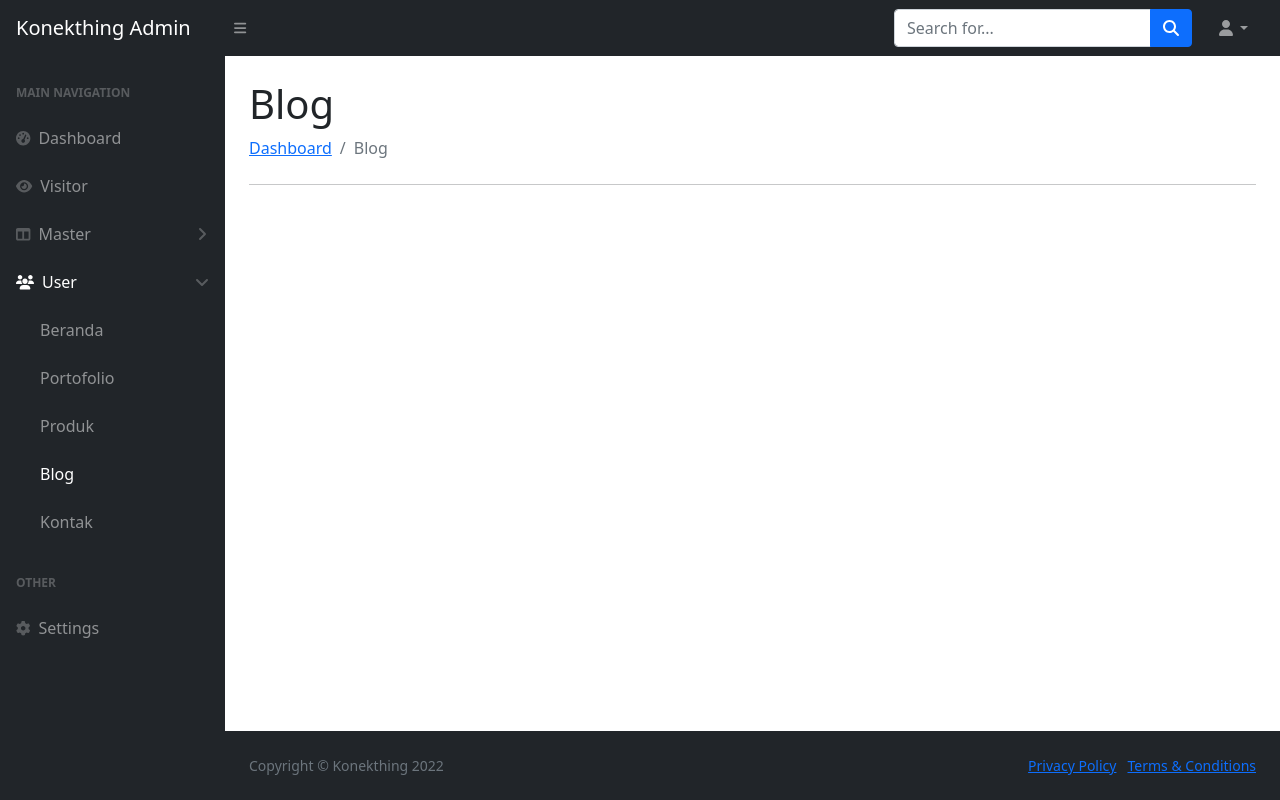
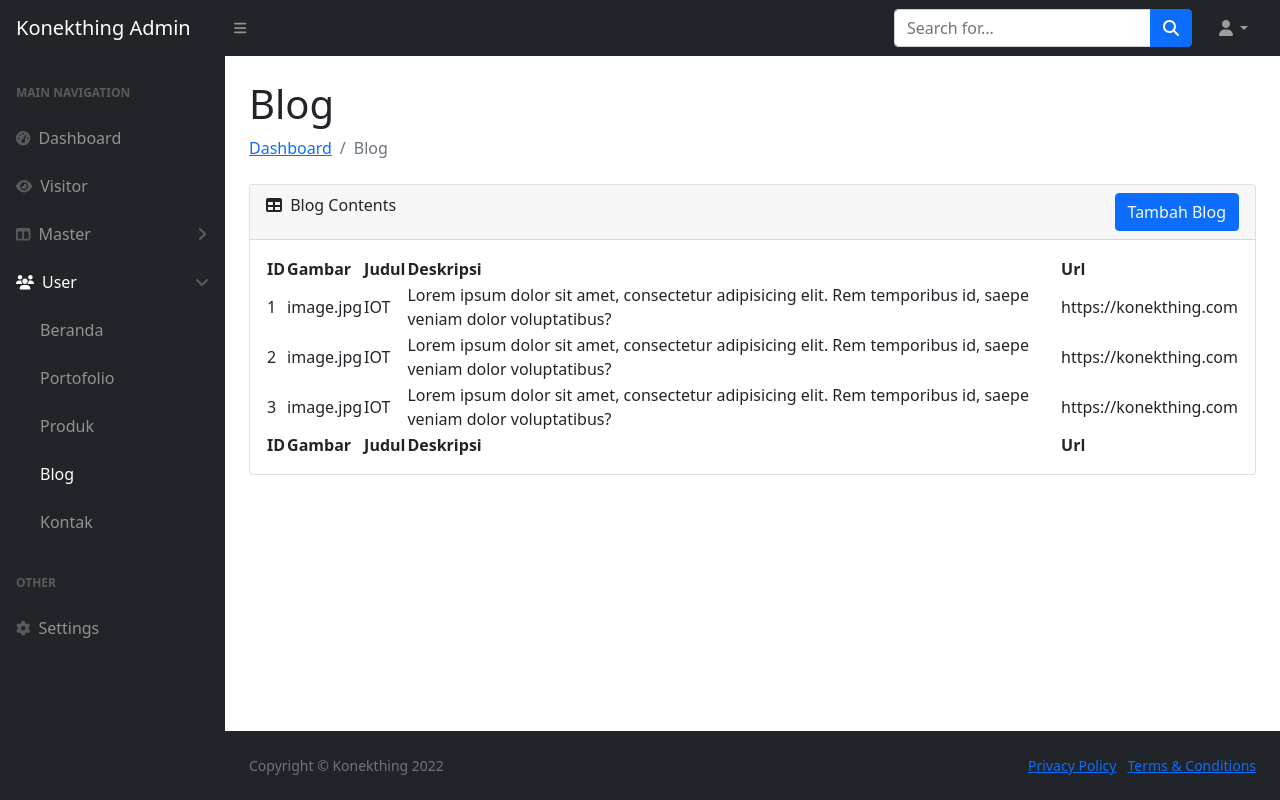
Before and after one commit to RizlaAzc/konekthing-admin, a CodeIgniter app: page /konekthing-admin/blog in a window 1280 px wide. Run offline with CodeIgniter, Linux system fonts and the light colour scheme; some libraries are stand-ins or nearby versions.

Commit message:
revisi halaman user (2)

```diff
--- a/application/controllers/beranda.php
+++ b/application/controllers/beranda.php
@@ -9,7 +9,8 @@ class beranda extends CI_Controller
 
     public function index()
     {
-        $this->load->view('header');
+        $title['title'] = 'Beranda - Konekthing Admin';
+        $this->load->view('header', $title);
         $this->load->view('admin/user/beranda/beranda');
         $this->load->view('footer');
     }
--- a/application/controllers/blog.php
+++ b/application/controllers/blog.php
@@ -9,7 +9,8 @@ class blog extends CI_Controller
 
     public function index()
     {
-        $this->load->view('header');
+        $title['title'] = 'Blog - Konekthing Admin';
+        $this->load->view('header', $title);
         $this->load->view('admin/user/blog/blog');
         $this->load->view('footer');
     }
--- a/application/controllers/dashboard.php
+++ b/application/controllers/dashboard.php
@@ -9,7 +9,8 @@ class dashboard extends CI_Controller
 
     public function index()
     {
-        $this->load->view('header');
+        $title['title'] = 'Dashboard - Konekthing Admin';
+        $this->load->view('header', $title);
         $this->load->view('admin/dashboard');
         $this->load->view('footer');
     }
--- a/application/controllers/kontak.php
+++ b/application/controllers/kontak.php
@@ -9,7 +9,8 @@ class kontak extends CI_Controller
 
     public function index()
     {
-        $this->load->view('header');
+        $title['title'] = 'Kontak - Konekthing Admin';
+        $this->load->view('header', $title);
         $this->load->view('admin/user/kontak/kontak');
         $this->load->view('footer');
     }
--- a/application/controllers/settings.php
+++ b/application/controllers/settings.php
@@ -9,7 +9,8 @@ class settings extends CI_Controller
 
     public function index()
     {
-        $this->load->view('header');
+        $title['title'] = 'Settings - Konekthing Admin';
+        $this->load->view('header',$title);
         $this->load->view('admin/settings');
         $this->load->view('footer');
     }
--- a/application/controllers/visitor.php
+++ b/application/controllers/visitor.php
@@ -9,7 +9,8 @@ class visitor extends CI_Controller
 
     public function index()
     {
-        $this->load->view('header');
+        $title['title'] = 'Visitor - Konekthing Admin';
+        $this->load->view('header', $title);
         $this->load->view('admin/visitor');
         $this->load->view('footer');
     }
--- a/application/views/admin/user/blog/blog.php
+++ b/application/views/admin/user/blog/blog.php
@@ -6,8 +6,56 @@
                 <li class="breadcrumb-item"><a href="<?= base_url('dashboard') ?>">Dashboard</a></li>
                 <li class="breadcrumb-item active">Blog</li>
             </ol>
-            <div>
-                <hr>
+            <div class="card mb-4">
+                <div class="card-header">
+                    <i class="fas fa-table me-1"></i>
+                    Blog Contents <a href="<?= base_url('blog/tambah_blog') ?>" class="btn btn-primary text-light" style="float: right;">Tambah Blog</a>
+                </div>
+                <div class="card-body">
+                    <table id="datatablesSimple">
+                        <thead>
+                            <tr>
+                                <th>ID</th>
+                                <th>Gambar</th>
+                                <th>Judul</th>
+                                <th>Deskripsi</th>
+                                <th>Url</th>
+                            </tr>
+                        </thead>
+                        <tfoot>
+                            <tr>
+                                <th>ID</th>
+                                <th>Gambar</th>
+                                <th>Judul</th>
+                                <th>Deskripsi</th>
+                                <th>Url</th>
+                            </tr>
+                        </tfoot>
+                        <tbody>
+                            <tr>
+                                <td>1</td>
+                                <td>image.jpg</td>
+                                <td>IOT</td>
+                                <td>Lorem ipsum dolor sit amet, consectetur adipisicing elit. Rem temporibus id, saepe veniam dolor voluptatibus?</td>
+                                <td>https://konekthing.com</td>
+                            </tr>
+                            <tr>
+                                <td>2</td>
+                                <td>image.jpg</td>
+                                <td>IOT</td>
+                                <td>Lorem ipsum dolor sit amet, consectetur adipisicing elit. Rem temporibus id, saepe veniam dolor voluptatibus?</td>
+                                <td>https://konekthing.com</td>
+                            </tr>
+                            <tr>
+                                <td>3</td>
+                                <td>image.jpg</td>
+                                <td>IOT</td>
+                                <td>Lorem ipsum dolor sit amet, consectetur adipisicing elit. Rem temporibus id, saepe veniam dolor voluptatibus?</td>
+                                <td>https://konekthing.com</td>
+                            </tr>
+                        </tbody>
+                    </table>
+                </div>
             </div>
         </div>
     </main>
--- a/application/views/admin/user/portofolio/edit_portofolio.php
+++ b/application/views/admin/user/portofolio/edit_portofolio.php
@@ -1,11 +1,11 @@
 <div id="layoutSidenav_content">
     <main>
         <div class="container-fluid px-4">
-            <h1 class="mt-4">Edit portofolio</h1>
+            <h1 class="mt-4">Edit Portofolio</h1>
             <ol class="breadcrumb mb-4">
                 <li class="breadcrumb-item"><a href="<?= base_url('dashboard') ?>">Dashboard</a></li>
-                <li class="breadcrumb-item"><a href="<?= base_url(' portofolio') ?>"> portofolio</a></li>
-                <li class="breadcrumb-item active">Edit portofolio</li>
+                <li class="breadcrumb-item"><a href="<?= base_url(' portofolio') ?>"> Portofolio</a></li>
+                <li class="breadcrumb-item active">Edit Portofolio</li>
             </ol>
             <div>
                 <hr>
--- a/application/views/admin/user/portofolio/portofolio.php
+++ b/application/views/admin/user/portofolio/portofolio.php
@@ -9,12 +9,12 @@
             <div>
                 <hr>
                 <table border="1">
-                    <a href="<?= base_url('portofolio/tambah_portofolio') ?>">Tambah portofolio</a>
+                    <a href="<?= base_url('portofolio/tambah_portofolio') ?>">Tambah Portofolio</a>
                     <br>
                     <br>
                     <tr>
                         <td>ID</td>
-                        <td>Nama portofolio</td>
+                        <td>Nama Portofolio</td>
                         <td>Aksi</td>
                     </tr>
                     <?php
--- a/application/views/header.php
+++ b/application/views/header.php
@@ -7,7 +7,7 @@
     <meta name="viewport" content="width=device-width, initial-scale=1, shrink-to-fit=no" />
     <meta name="description" content="" />
     <meta name="author" content="" />
-    <title>Konekthing Admin</title>
+    <title><?= $title; ?></title>
     <link href="https://cdn.jsdelivr.net/npm/simple-datatables@latest/dist/style.css" rel="stylesheet" />
     <link href="<?= base_url('assets/css/styles.css') ?>" rel="stylesheet" />
     <script src="https://use.fontawesome.com/releases/v6.1.0/js/all.js" crossorigin="anonymous"></script>
```
Also changed, not shown: application/controllers/portofolio.php (+6 -3 lines), application/controllers/produk.php (+6 -3 lines), application/views/admin/user/portofolio/tambah_portofolio.php (+4 -4 lines).
